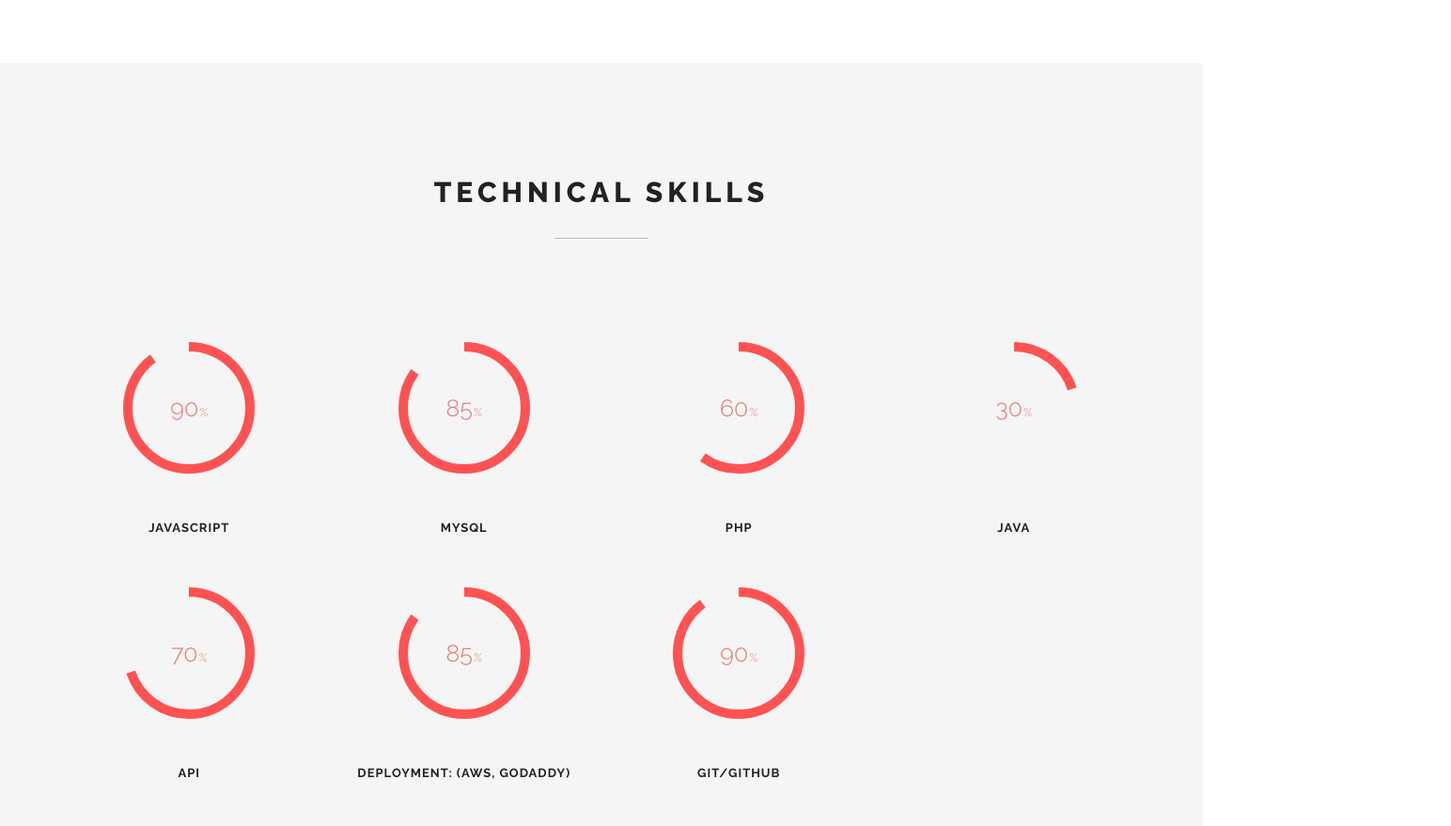
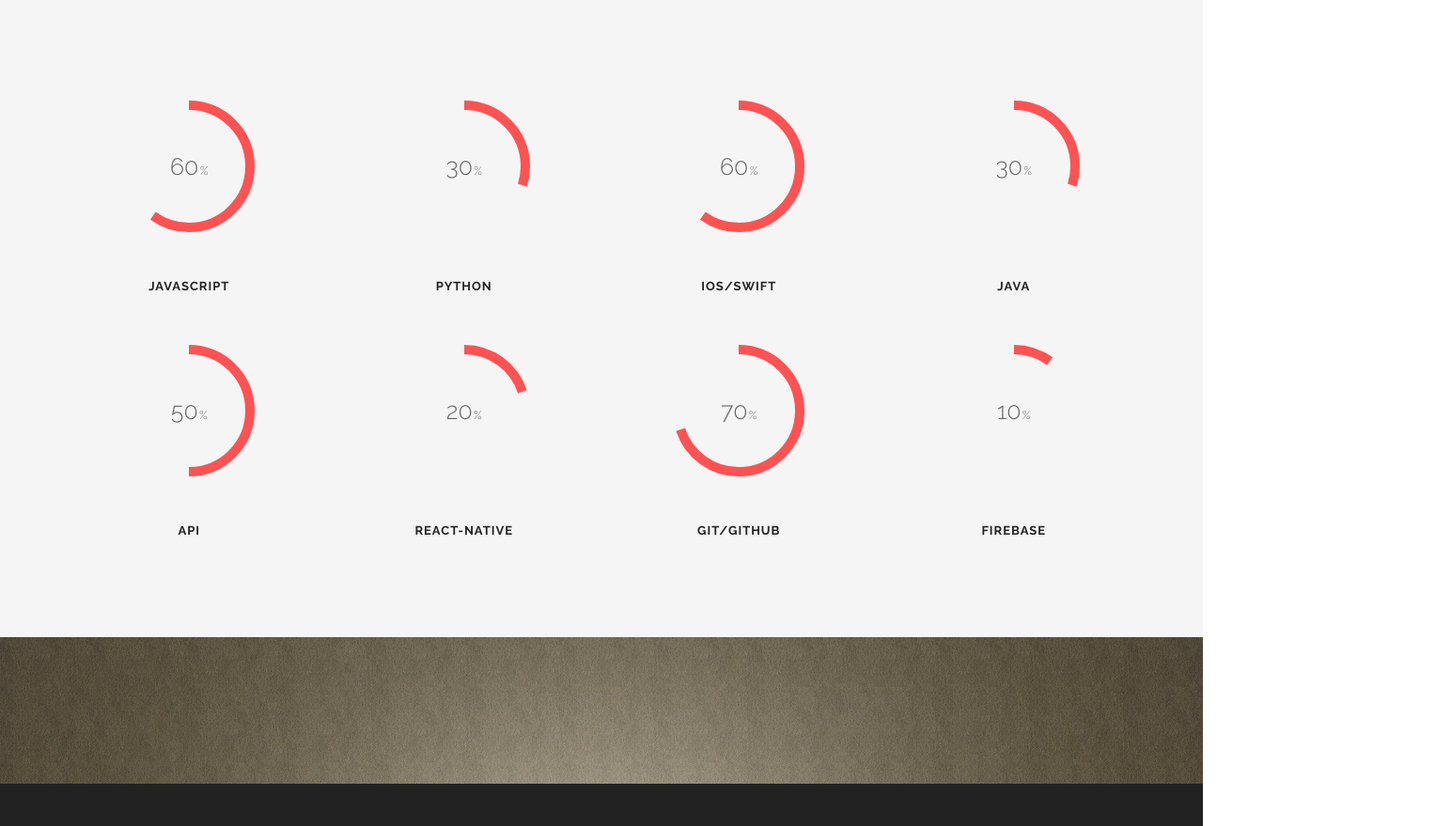
Before and after one commit to monacook/Website_Portfolio, a plain HTML site: page index.html in a window 1280 px wide. Shown: the part 2899-3778 px from the top of the page at 94% size, 1544 px wide, since content can reach past the window. Drawn offline with Linux system fonts and the light colour scheme.

Commit message:
Update index.html

```diff
--- a/index.html
+++ b/index.html
@@ -150,8 +150,7 @@
 						<div class="iconbox-text">
 							<h3 class="iconbox-title">Problem-Solver</h3>
 							<div class="iconbox-desc">
-								When problem-solving I become very persistent until I find the solution. Whether its debugging or testing out my code, I become very detailed-oriented and patient.
-								I strive to build, learn and self-motivate myself in becoming a self-efficient developer.
+								 When problem-solving I become detail-oriented when solving problems. Whether its debugging or using my skills to solve world problems. I am always a curious minded person. "What-if", "how about", "lets try". Coding was something I enjoyed the most and couldn't stop thinking about. I was introduced to the Arduino and C++ and found my passion. Today, I strive to build, learn and self-motivate myself in becoming a self-efficient developer.
 							</div>
 						</div>
 
@@ -179,11 +178,11 @@
 						<div class="iconbox-icon">
 							<span class="icon-question"></span>
 						</div>
-						<div class="iconbox-text">
+						<!-- div class="iconbox-text">
 							<h3 class="iconbox-title">Free Time</h3>
 							<div class="iconbox-desc">
 								Other than building projects and learning new technology each day, I spend my free time out doors and away from my computer. Whether I'm traveling, volunteering, hiking, or in the studio dancing and learning a choreo, I try to take some free time and rejuvenate.
-							</div>
+							</div> -->
 						</div>
 					</div>
 					</div>
@@ -296,6 +295,7 @@
                                  <p>Github</p>
                                 <!-- **** popup window **** -->
                                 <a href="https://github.com/monacook/Survey-Form-" target="_blank">
+                                </a>
                             </figcaption>
                         </figure>
                     </div>
@@ -353,46 +353,52 @@
 
                     </div>
                     <div class="col-sm-6 col-md-3 text-center">
-						<span data-percent="90" class="chart easyPieChart" style="width: 140px; height: 140px; line-height: 140px;">
-                            <span class="percent">90</span>
+						<span data-percent="60" class="chart easyPieChart" style="width: 140px; height: 140px; line-height: 140px;">
+                            <span class="percent">60</span>
                         </span>
 						<h3 class="text-center">Javascript</h3>
 					</div>
 					<div class="col-sm-6 col-md-3 text-center">
-						<span data-percent="85" class="chart easyPieChart" style="width: 140px; height: 140px; line-height: 140px;">
-                            <span class="percent">85</span>
+						<span data-percent="30" class="chart easyPieChart" style="width: 140px; height: 140px; line-height: 140px;">
+                            <span class="percent">30</span>
                         </span>
-						<h3 class="text-center">MySQL</h3>
+						<h3 class="text-center">Python</h3>
 					</div>
 					<div class="col-sm-6 col-md-3 text-center">
 						<span data-percent="60" class="chart easyPieChart" style="width: 140px; height: 140px; line-height: 140px;">
                             <span class="percent">60</span>
                         </span>
-						<h3 class="text-center">PHP</h3>
+						<h3 class="text-center">IOS/Swift</h3>
 					</div>
 					<div class="col-sm-6 col-md-3 text-center">
-						<span data-percent="20" class="chart easyPieChart" style="width: 140px; height: 140px; line-height: 140px;">
+						<span data-percent="30" class="chart easyPieChart" style="width: 140px; height: 140px; line-height: 140px;">
                             <span class="percent">30</span>
                         </span>
 						<h3 class="text-center">Java</h3>
 					</div>
 					<div class="col-sm-6 col-md-3 text-center">
-						<span data-percent="70" class="chart easyPieChart" style="width: 140px; height: 140px; line-height: 140px;">
-                            <span class="percent">70</span>
+						<span data-percent="50" class="chart easyPieChart" style="width: 140px; height: 140px; line-height: 140px;">
+                            <span class="percent">50</span>
                         </span>
 						<h3 class="text-center">API</h3>
 					</div>
 					<div class="col-sm-6 col-md-3 text-center">
-						<span data-percent="85" class="chart easyPieChart" style="width: 140px; height: 140px; line-height: 140px;">
-                            <span class="percent">85</span>
+						<span data-percent="20" class="chart easyPieChart" style="width: 140px; height: 140px; line-height: 140px;">
+                            <span class="percent">20</span>
                         </span>
-						<h3 class="text-center">Deployment: (AWS, GoDaddY)</h3>
+						<h3 class="text-center">React-native</h3>
 					</div>
 					<div class="col-sm-6 col-md-3 text-center">
-						<span data-percent="90" class="chart easyPieChart" style="width: 140px; height: 140px; line-height: 140px;">
-                            <span class="percent">90</span>
+						<span data-percent="70" class="chart easyPieChart" style="width: 140px; height: 140px; line-height: 140px;">
+                            <span class="percent">70</span>
                         </span>
 						<h3 class="text-center">Git/Github</h3>
+					</div>
+					<div class="col-sm-6 col-md-3 text-center">
+						<span data-percent="10" class="chart easyPieChart" style="width: 140px; height: 140px; line-height: 140px;">
+                            <span class="percent">10</span>
+                        </span>
+						<h3 class="text-center">Firebase</h3>
 					</div>
 
 				</div>
```
